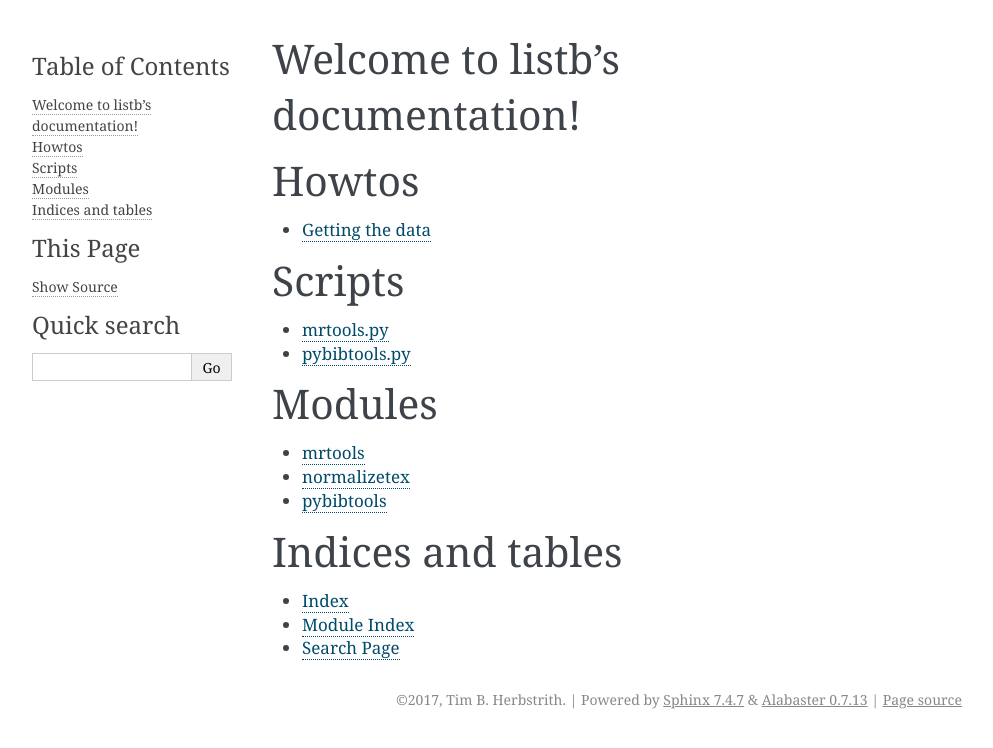
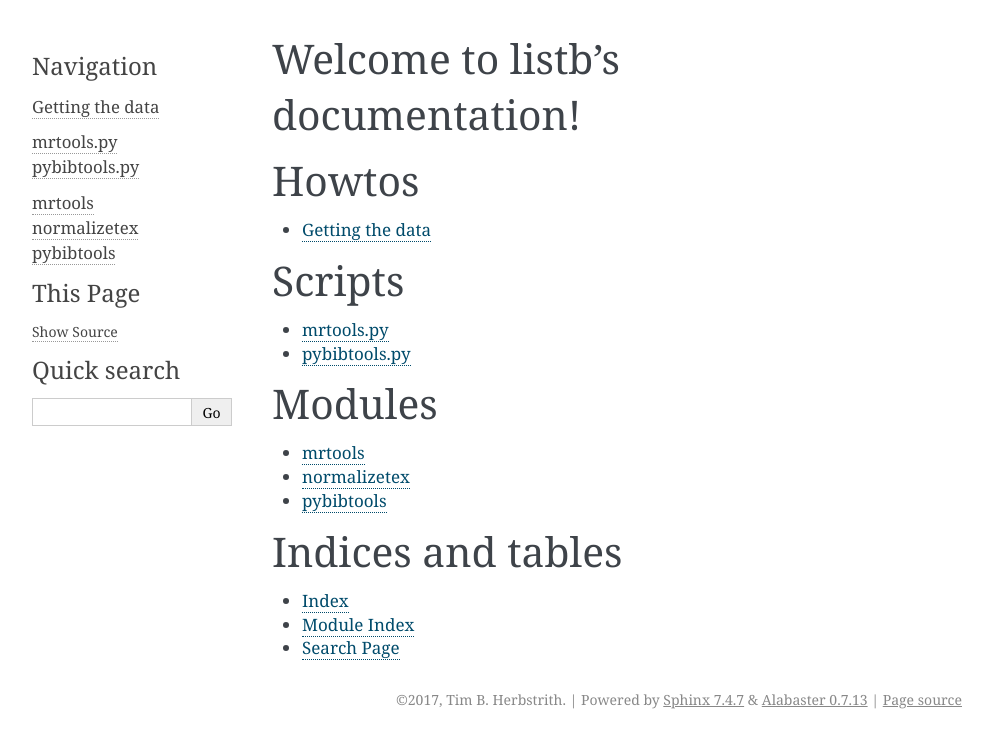
Before and after one commit to tim6her/listb, a Sphinx documentation site: the page built from docs/index.rst, in a window 1280 px wide. Shown: the top 748 px of the page, without its empty margins (148-1141 px from the left). Built offline with Sphinx 7.4.7, drawn with Linux system fonts in a browser that asks for light colours.

Commit message:
Added navigation to sidebar

```diff
--- a/docs/conf.py
+++ b/docs/conf.py
@@ -162,7 +162,10 @@ html_static_path = ['_static']
 #html_use_smartypants = True
 
 # Custom sidebar templates, maps document names to template names.
-#html_sidebars = {}
+html_sidebars = {
+   '**': ['navigation.html', 'sourcelink.html', 'searchbox.html'],
+   'using/windows': ['windowssidebar.html', 'searchbox.html'],
+}
 
 # Additional templates that should be rendered to pages, maps page names to
 # template names.
```
